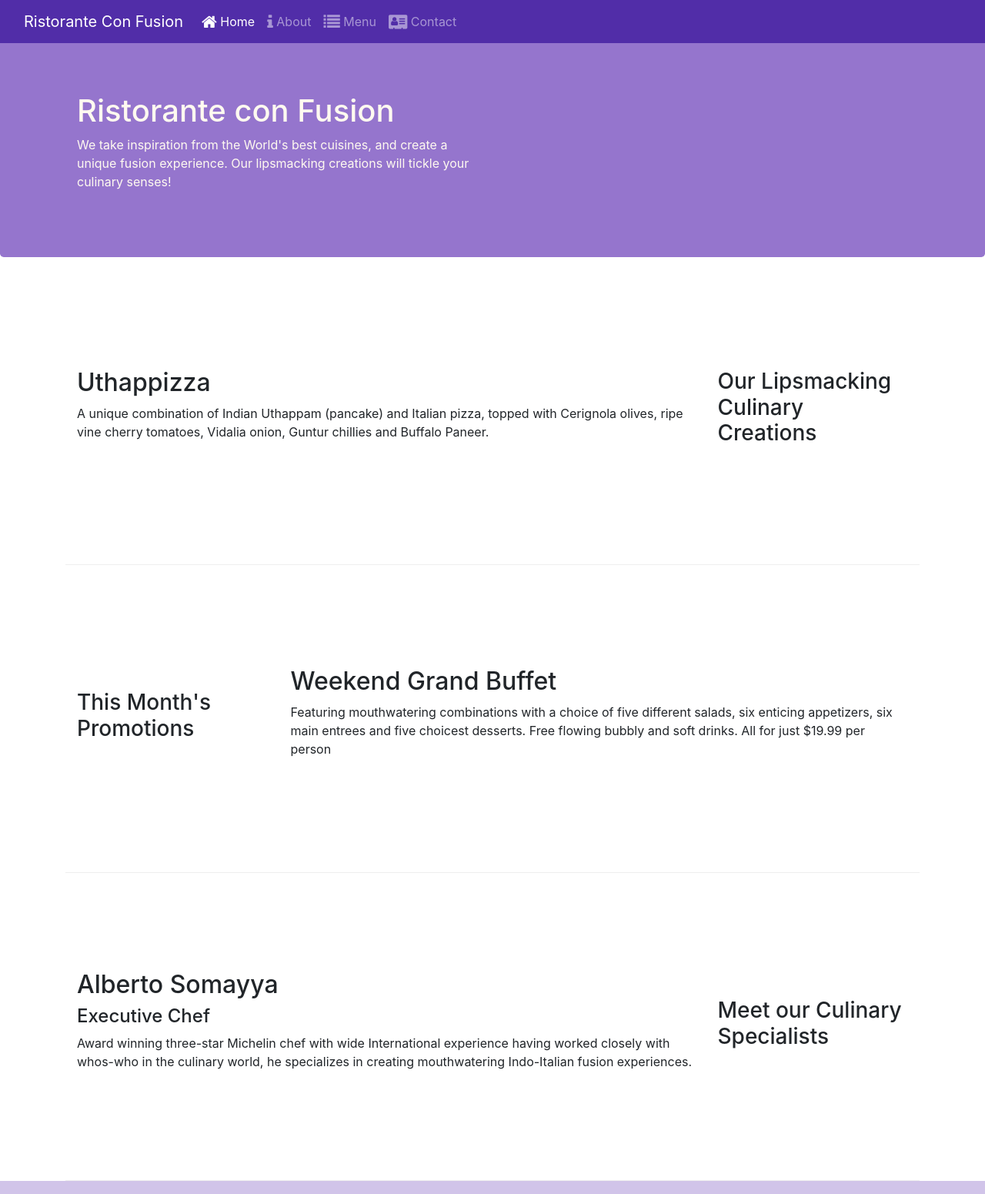
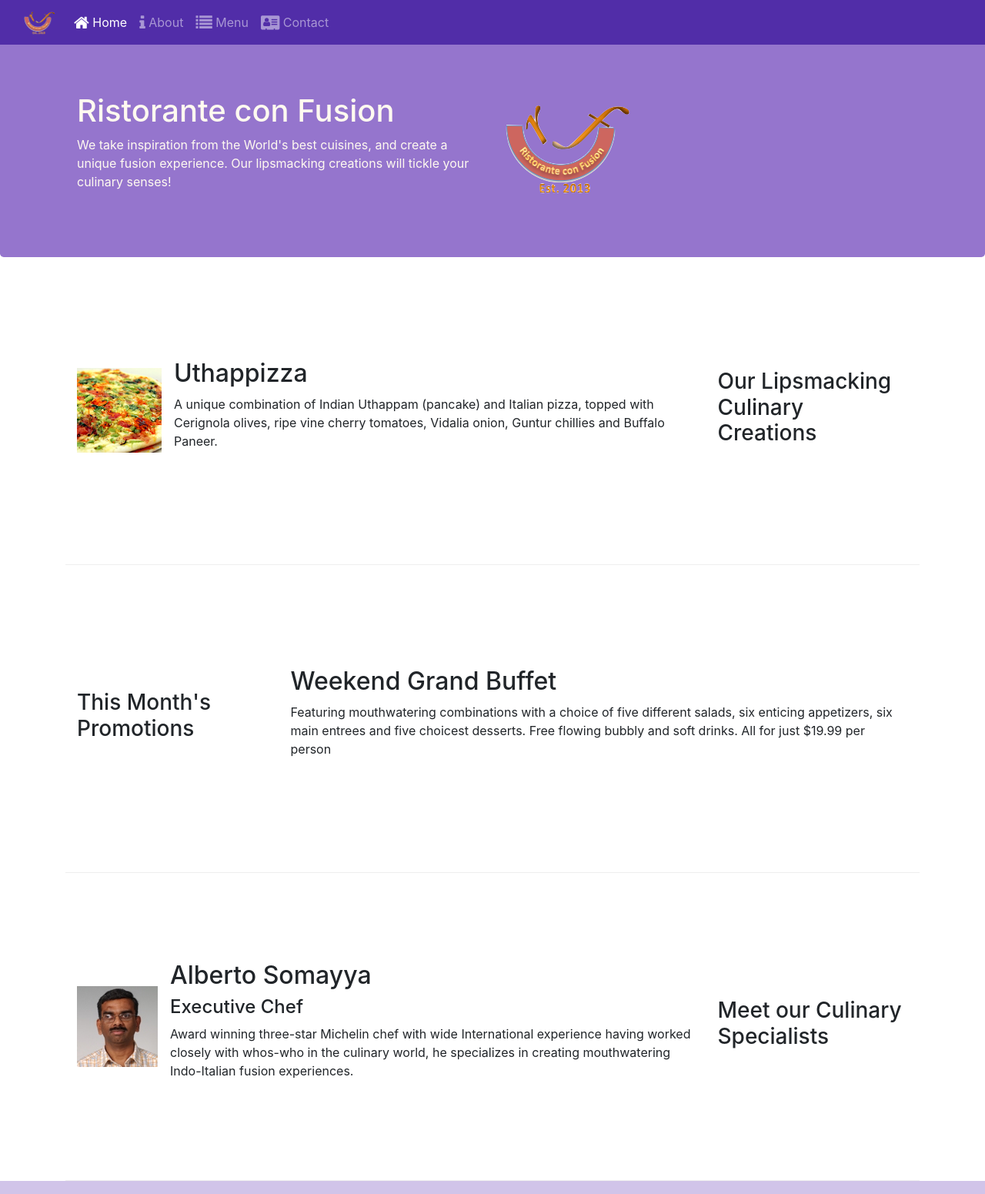
Before and after one commit to aaronvanzyl/fsw-bootstrap, a website: page index.html in a window 1280 px wide. Shown: the top 1551 px of the page at 77% size. Drawn offline with nearby package versions, Linux system fonts and the light colour scheme.

Commit message:
Images and Media

```diff
--- a/index.html
+++ b/index.html
@@ -17,16 +17,20 @@
     <nav class="navbar navbar-dark navbar-expand-sm fixed-top">
         <div class="container-fluid">
 
-            <a class="navbar-brand" href="#">Ristorante Con Fusion</a>
+            <a class="navbar-brand" href="#"><img src="img/logo.png" class="img-fluid" height="30" width="41"></a>
             <button class="navbar-toggler" type="button" data-toggle="collapse" data-target="#Navbar">
                 <span class="navbar-toggler-icon"></span>
             </button>
             <div class="collapse navbar-collapse" id="Navbar">
                 <ul class="navbar-nav">
-                    <li class="nav-item active"><a class="nav-link" href="./index.html"><span class="fa fa-home fa-lg"></span> Home</a></li>
-                    <li class="nav-item"><a class="nav-link" href="./aboutus.html"><span class="fa fa-info fa-lg"></span> About</a></li>
-                    <li class="nav-item"><a class="nav-link" href="#"><span class="fa fa-list fa-lg"></span> Menu</a></li>
-                    <li class="nav-item"><a class="nav-link" href="./contactus.html"><span class="fa fa-address-card fa-lg"></span> Contact</a></li>
+                    <li class="nav-item active"><a class="nav-link" href="#"><span class="fa fa-home fa-lg"></span>
+                            Home</a></li>
+                    <li class="nav-item"><a class="nav-link" href="./aboutus.html"><span
+                                class="fa fa-info fa-lg"></span> About</a></li>
+                    <li class="nav-item"><a class="nav-link" href="#"><span class="fa fa-list fa-lg"></span> Menu</a>
+                    </li>
+                    <li class="nav-item"><a class="nav-link" href="./contactus.html"><span
+                                class="fa fa-address-card fa-lg"></span> Contact</a></li>
                 </ul>
             </div>
 
@@ -42,7 +46,8 @@
                     <p>We take inspiration from the World's best cuisines, and create a unique fusion experience. Our
                         lipsmacking creations will tickle your culinary senses!</p>
                 </div>
-                <div class="col-12 col-sm">
+                <div class="col-12 col-sm align-self-center">
+                    <img src="img/logo.png" class="img-fluid">
                 </div>
             </div>
         </div>
@@ -54,10 +59,16 @@
                 <h3>Our Lipsmacking Culinary Creations</h3>
             </div>
             <div class="col-12 col-sm order-sm-first col-md">
-                <h2>Uthappizza</h2>
-                <p class="d-none d-sm-block">A unique combination of Indian Uthappam (pancake) and Italian pizza, topped
-                    with Cerignola olives, ripe vine cherry tomatoes, Vidalia onion, Guntur chillies and Buffalo Paneer.
-                </p>
+                <div class="media">
+                    <img class="d-flex mr-3 img-round align-self-center" src="img/uthappizza.png" alt="Uthappizza">
+                    <div class="media-body">
+                        <h2 class="mt-0">Uthappizza</h2>
+                        <p class="d-none d-sm-block">A unique combination of Indian Uthappam (pancake) and Italian
+                            pizza, topped with Cerignola olives, ripe vine cherry tomatoes, Vidalia onion, Guntur
+                            chillies and Buffalo Paneer.
+                        </p>
+                    </div>
+                </div>
             </div>
         </div>
 
@@ -78,11 +89,18 @@
                 <h3>Meet our Culinary Specialists</h3>
             </div>
             <div class="col-12 col-sm order-sm-first col-md">
-                <h2>Alberto Somayya</h2>
-                <h4>Executive Chef</h4>
-                <p class="d-none d-sm-block">Award winning three-star Michelin chef with wide International experience
-                    having worked closely with whos-who in the culinary world, he specializes in creating mouthwatering
-                    Indo-Italian fusion experiences. </p>
+                <div class="media">
+                    <img class="d-flex mr-3 align-self-center" src="img/alberto.png">
+                    <div class="media-body">
+                        <h2 class="mt-0">Alberto Somayya</h2>
+                        <h4>Executive Chef</h4>
+                        <p class="d-none d-sm-block">Award winning three-star Michelin chef with wide International
+                            experience
+                            having worked closely with whos-who in the culinary world, he specializes in creating
+                            mouthwatering
+                            Indo-Italian fusion experiences. </p>
+                    </div>
+                </div>
             </div>
         </div>
     </div>
@@ -112,11 +130,16 @@
                 </div>
                 <div class="col-12 col-sm-4 align-self-center">
                     <div class="text-center">
-                        <a class="btn btn-social-icon btn-google" href="http://google.com/+"><i class="fa fa-google-plus"></i></a>
-                        <a class="btn btn-social-icon btn-facebook" href="http://www.facebook.com/profile.php?id="><i class="fa fa-facebook"></i></a>
-                        <a class="btn btn-social-icon btn-linkedin" href="http://www.linkedin.com/in/"><i class="fa fa-linkedin"></i></a>
-                        <a class="btn btn-social-icon btn-twitter" href="http://twitter.com/"><i class="fa fa-twitter"></i></a>
-                        <a class="btn btn-social-icon btn-google" href="http://youtube.com/"><i class="fa fa-youtube"></i></a>
+                        <a class="btn btn-social-icon btn-google" href="http://google.com/+"><i
+                                class="fa fa-google-plus"></i></a>
+                        <a class="btn btn-social-icon btn-facebook" href="http://www.facebook.com/profile.php?id="><i
+                                class="fa fa-facebook"></i></a>
+                        <a class="btn btn-social-icon btn-linkedin" href="http://www.linkedin.com/in/"><i
+                                class="fa fa-linkedin"></i></a>
+                        <a class="btn btn-social-icon btn-twitter" href="http://twitter.com/"><i
+                                class="fa fa-twitter"></i></a>
+                        <a class="btn btn-social-icon btn-google" href="http://youtube.com/"><i
+                                class="fa fa-youtube"></i></a>
                         <a class="btn btn-social-icon" href="mailto:"><i class="fa fa-envelope-o"></i></a>
                     </div>
 
```
Also changed, not shown: aboutus.html (+2 -2 lines), contactus.html (+3 -3 lines), img/alberto.png (added), img/buffet.png (added), img/logo.png (added), img/uthappizza.png (added), 1 other file.
